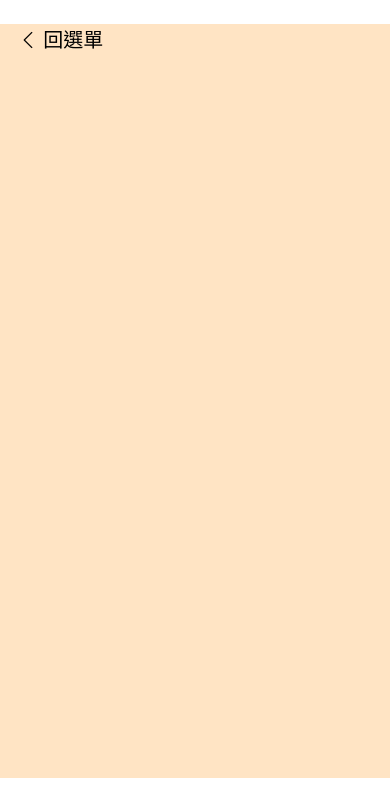
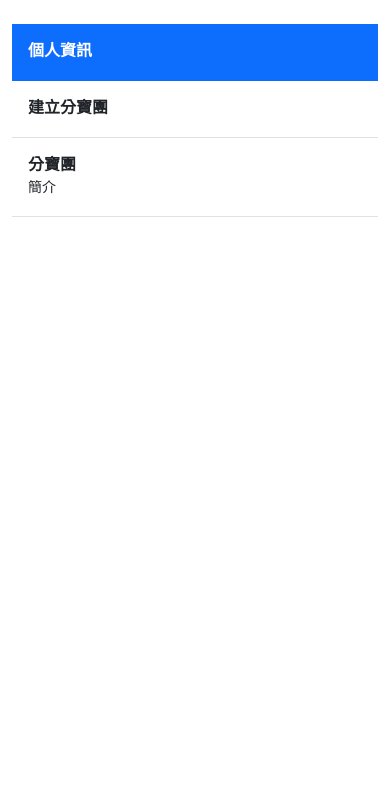
Before and after one commit to teabe-dev/teabe, a Django app: page /share/ in a window 390 px wide. Shown: the part 56-844 px from the top of the page. Run offline with Django 4.2, Linux system fonts and the light colour scheme; the visitor is signed in with stand-in values (Sample User, id 1).

Commit message:
✨ feat: 分寶頁面框架可以左右切換

```diff
--- a/share/templates/share_base.html
+++ b/share/templates/share_base.html
@@ -5,19 +5,19 @@
 
 
 <div class="row">
-  <div class="col-3 col-md-3 hide-in-phone container-left">
+  <div class="col-12 col-md-3 container-all left-div">
     <div class="list-group list-group-flush border-bottom scrollarea">
-      <a href="#" class="list-group-item list-group-item-action active py-3 lh-sm" aria-current="true">
+      <a href="http://home.teabe.idv.tw:8000/" class="list-group-item list-group-item-action active py-3 lh-sm left-button" aria-current="true">
         <div class="d-flex w-100 align-items-center justify-content-between">
           <strong class="mb-1">個人資訊</strong>
         </div>
       </a>
-      <a href="#" class="list-group-item list-group-item-action py-3 lh-sm">
+      <a href="#" class="list-group-item list-group-item-action py-3 lh-sm left-button">
         <div class="d-flex w-100 align-items-center justify-content-between">
           <strong class="mb-1">建立分寶團</strong>
         </div>
       </a>
-      <a href="#" class="list-group-item list-group-item-action py-3 lh-sm">
+      <a href="#" class="list-group-item list-group-item-action py-3 lh-sm left-button">
         <div class="d-flex w-100 align-items-center justify-content-between">
           <strong class="mb-1">分寶團</strong>
         </div>
@@ -27,9 +27,9 @@
 
 
   </div>
-  <div class="col-sm-12 col-md-9 container-right">
+  <div class="col-sm-12 col-md-9 hide-in-phone container-all right-div">
     <div class="show-in-phone">
-        <button type="button" class="back-btn">
+        <button type="button" class="back-btn right-button">
           <i class="bi bi-chevron-left"></i> 回選單
         </button>
 
--- a/user/templates/base.html
+++ b/user/templates/base.html
@@ -86,9 +86,6 @@
   </div>
 
 
-
-
-
   <script src="https://cdn.jsdelivr.net/npm/bootstrap@5.2.2/dist/js/bootstrap.bundle.min.js"
     integrity="sha384-OERcA2EqjJCMA+/3y+gxIOqMEjwtxJY7qPCqsdltbNJuaOe923+mo//f6V8Qbsw3"
     crossorigin="anonymous"></script>
@@ -101,14 +98,46 @@
   });
 
 
+
   $(window).resize(function() {
-        var wdth=$(window).width();
+        var wdth = $(window).width();
+        var mark = sessionStorage.getItem("mark-LR");
         if (wdth < 768){
+          // 看標記點顯示左還是右
+          if (mark == 'L' | mark == null){
+            $(".left-div").show();
+            $(".right-div").hide();
+          } else {
+            $(".left-div").hide();
+            $(".right-div").show();
+          }
 
         } else {
+          // 歸位兩邊都顯示
+          $(".left-div").show();
+          $(".right-div").show();
+        }
+    });
 
-        }
-        console.log(wdth)
+    $(".left-button").click(function () {
+      // 左邊按鈕 點擊顯示右邊
+      event.preventDefault() // 取消預設的行為
+      var width = $(window).width();
+      if (width < 768) {
+        $(".left-div").hide()
+        $(".right-div").show();
+        sessionStorage.setItem("mark-LR", "R");
+      }
+    });
+
+    $(".right-button").click(function () {
+      // 右邊按鈕點擊 顯示左邊
+      var width = $(window).width();
+      if (width < 768) {
+        $(".right-div").hide()
+        $(".left-div").show();
+        sessionStorage.setItem("mark-LR", "L");
+      }
     });
 
 </script>
```
